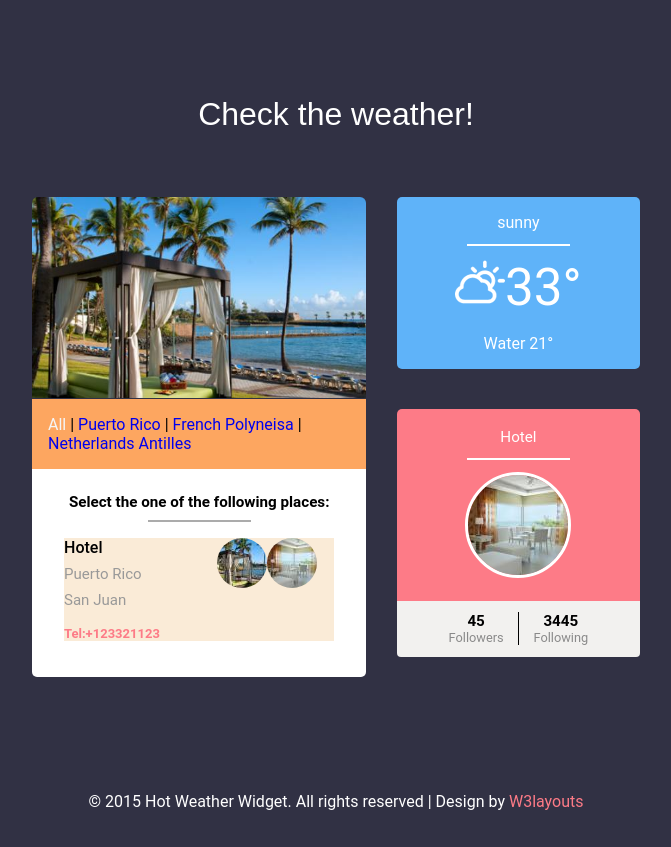
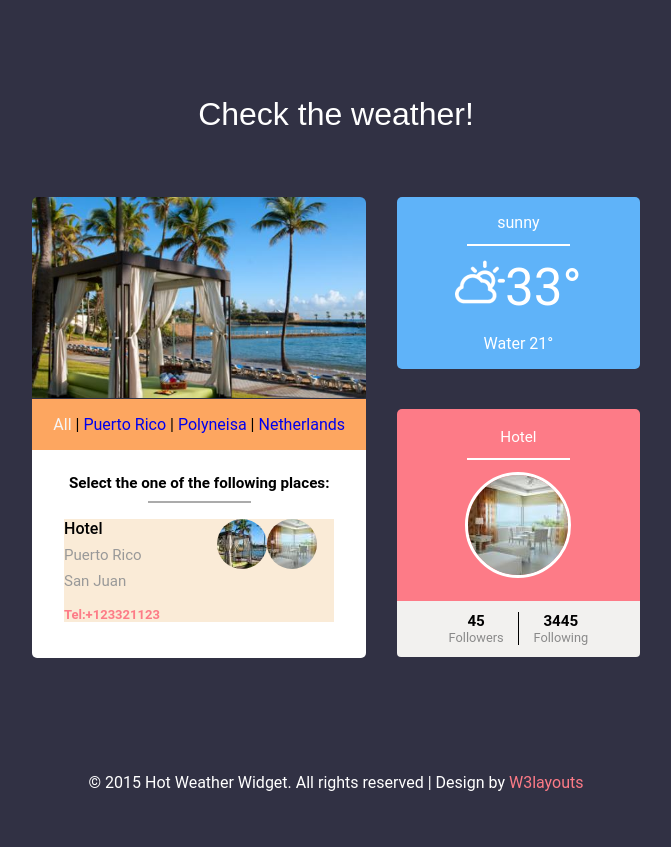
Before and after one commit to Settis/angular-course, an Angular app: page / in a window 1280 px wide. Shown: the whole page, without its empty margins (304-975 px from the left). Built offline with nearby package versions, Linux system fonts and the light colour scheme.

Commit message:
Shrink country names

```diff
--- a/src/app/app.component.css
+++ b/src/app/app.component.css
@@ -4,3 +4,6 @@
 .active {
   color: whitesmoke;
 }
+h2 {
+  text-align: center;
+}
--- a/src/app/app.component.ts
+++ b/src/app/app.component.ts
@@ -55,8 +55,8 @@ export class AppComponent implements OnInit {
 
   public places: IPlace[] = [
       new Place('Hotel', 'Puerto Rico', 'San Juan', 123321123, 33, 21, 'sunny', 45, 3445, '1'),
-      new Place('SPA', 'French Polyneisa', 'Bora Bora', 123555123, 30, 25, 'windy', 12345, 405, '2'),
-      new Place('Another hotel', 'Netherlands Antilles', 'Curacao', 127777777, 27, 16, 'windy', 12, 100, '3'),
+      new Place('SPA', 'Polyneisa', 'Bora Bora', 123555123, 30, 25, 'windy', 12345, 405, '2'),
+      new Place('Another hotel', 'Netherlands', 'Curacao', 127777777, 27, 16, 'windy', 12, 100, '3'),
     ];
 
   public currentPlace: IPlace;
```
